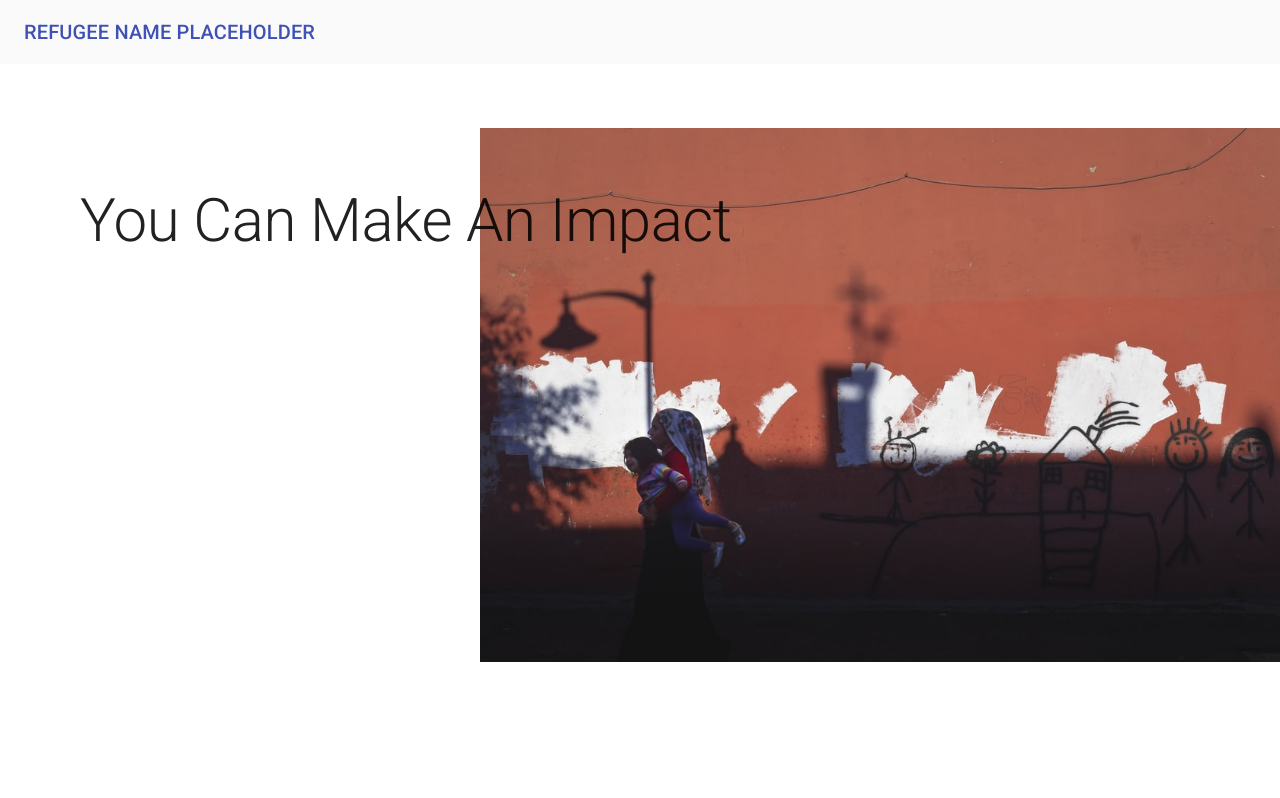
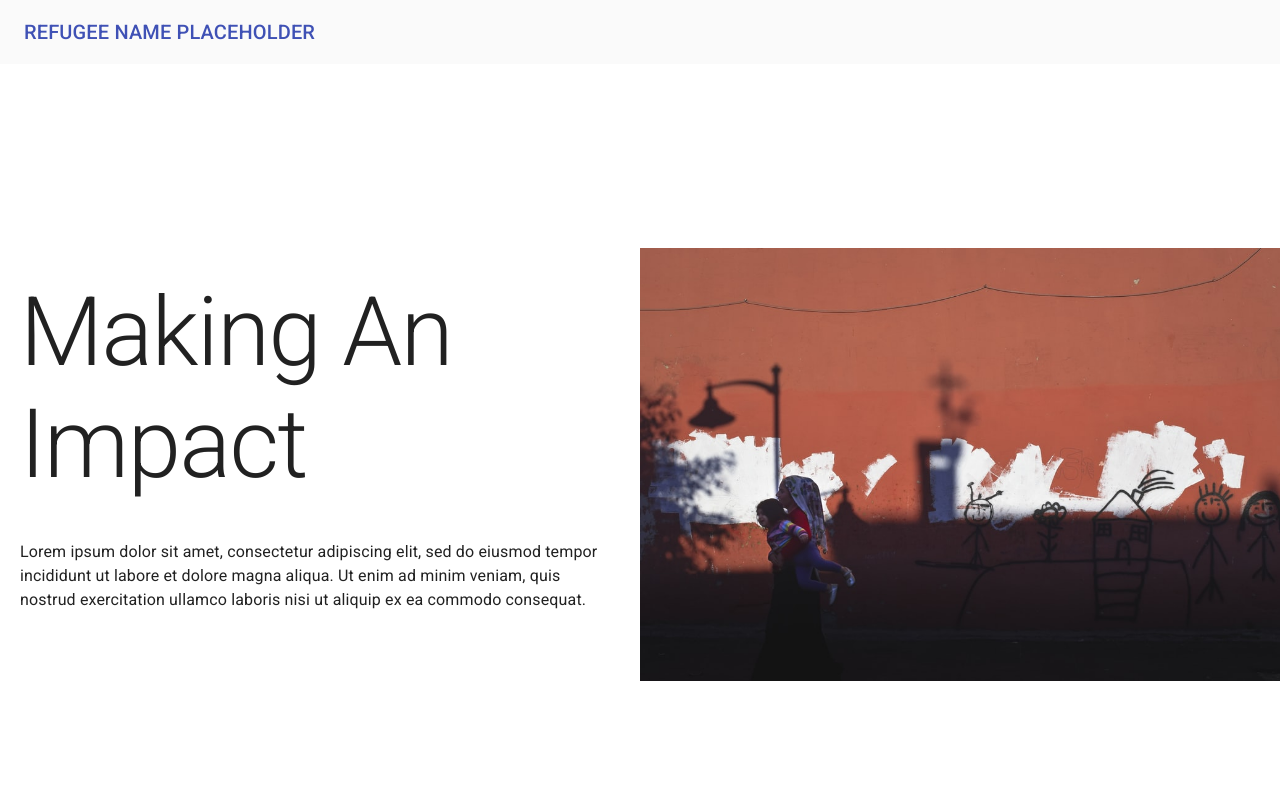
Before and after one commit to JhongHawan/CastAway, a React (Create React App) app in the folder landingpage/: page / in a window 1280 px wide. Shown: the top 798 px of the page. Built offline with nearby package versions, Linux system fonts and the light colour scheme.

Commit message:
Removed overlay, now reactive

```diff
--- a/landingpage/src/App.css
+++ b/landingpage/src/App.css
@@ -1,10 +1,4 @@
-#wrapper {
-    display: flex;
-    /* justify-content: center; */
-    justify-content: flex-end;
-  }
-
-  #landing-image {
+.landing-image {
       /* width: 800px;
       height: 500px; */
     width: 800px;
@@ -12,12 +6,42 @@
     background-image: url("./img/hero-image-landing.jpg");
     background-size: contain;
     background-repeat: no-repeat;
+
+
     /* This is the parallax effect */
     /* background-attachment: fixed;
     background-position: center;
     background-repeat: no-repeat;
     background-size: cover; */
 }
+
+.tempscreen {
+    width: 100px;
+    height: 100px;
+    background-image: url("./img/screen.jpg");
+}
+
+.wrap {
+    display: flex;
+    justify-content: flex-end;
+}
+
+.child {
+    padding: 20px;
+}
+
+
+.padding {
+    padding-top: 2em;
+    padding-bottom: 2em;
+    padding: 20px;
+}
+.bleed {
+    display: flex;
+    justify-content: flex-end;
+    /* justify-content: flex-end; */
+}
+
 
 #child {
   position: relative;
@@ -29,4 +53,5 @@
     position: relative;
     top: 13%;
     right: 50%;
+    /* float: left; */
 }
--- a/landingpage/src/components/Template.js
+++ b/landingpage/src/components/Template.js
@@ -14,8 +14,9 @@ import { makeStyles } from '@material-ui/core/styles';
 import Container from '@material-ui/core/Container';
 import Link from '@material-ui/core/Link';
 
+import { Paper } from '@material-ui/core';
 import ButtonBase from '@material-ui/core/ButtonBase';
-import { Paper } from '@material-ui/core';
+import Box from '@material-ui/core/Box';
 function Copyright() {
   return (
     <Typography variant="body2" color="textSecondary" align="center">
@@ -59,6 +60,23 @@ const useStyles = makeStyles(theme => ({
     backgroundColor: theme.palette.background.paper,
     padding: theme.spacing(6),
   },
+
+  // Testing screen size
+  // root: {
+  //   [theme.breakpoints.down('sm')]: {
+  //     background: 'hero-image-landing.jpg',
+  //     // background: 'hero-image-landing.jpg',
+  //     // backgroundColor: theme.palette.primary.main,
+  //   },
+  //   [theme.breakpoints.up('md')]: {
+  //     // background: 'hero-image-landing.jpg',
+  //     backgroundColor: theme.palette.primary.main,
+  //   },
+  //   [theme.breakpoints.up('lg')]: {
+  //     // background: 'hero-image-landing.jpg',
+  //     backgroundColor: theme.palette.secondary.main,
+  //   },
+  // }
 }));
 
 const cards = [1, 2, 3, 4, 5, 6, 7, 8, 9];
@@ -71,13 +89,50 @@ export default function Album() {
       <CssBaseline />
       <main>
         {/* Hero unit */}
-        <div className={classes.heroContent} id="wrapper">
+        <div className={classes.heroContent}>
+          <Container className={classes.heroContent}>
+            <Grid className={classes.heroContent} container spacing={2}>
+              <Grid item md>
+                <Typography variant="h1" className="child">Making An Impact</Typography>
+                <Typography variant="body1" className="padding">
+                  Lorem ipsum dolor sit amet, consectetur adipiscing elit, sed do eiusmod tempor incididunt ut labore et dolore magna aliqua. Ut enim ad minim veniam, quis nostrud exercitation ullamco laboris nisi ut aliquip ex ea commodo consequat.
+                </Typography>
+              </Grid>
+              <Grid item md={6} className="landing-image">
+
+              </Grid>
+            </Grid>
+            <Typography  align="center" variant="h2" className="child">Our Solution</Typography>
+
+            {/* Grid for solution screenshots */}
+            <Grid className={classes.heroContent} container spacing={2}>
+              <Grid item sm>
+
+              </Grid>
+            </Grid>
+
+          </Container>
+        </div>
+
+        {/* working unresponsive */}
+        {/* <div className={classes.heroContent} id="wrapper">
           <div id="landing-image">
             <Typography variant="h2" id="child">
               You Can Make An Impact
             </Typography>
+            <Typography variant="body1" id="child2">
+              There are more people on the move than ever before. An unparalleled 70.8 million people around the world have been forced from their home. Among them are nearly 25.9 million refugees, over half of whom are children under the age of 18. The only way to describe this situation while emphasizing its urgency is by calling it what it is, a crisis, a refugee crisis. This crisis is an ongoing global issue that requires immediate action from people who care enough to make a difference.
+            </Typography>
           </div>
-        </div>
+        </div> */}
+        {/* <div className={classes.heroContent}>
+          <Typography variant="h3" align="center">Solution</Typography>
+          <Container className={classes.cardGrid} maxWidth="md">
+            <Grid container>
+
+            </Grid>
+          </Container>
+        </div> */}
 
 
         {/* <div className={classes.heroContent} align="right">
```
Also changed, not shown: landingpage/public/screen.jpg (added), landingpage/src/img/screen.jpg (added). Lines whose indentation alone changed are shown as unchanged.
